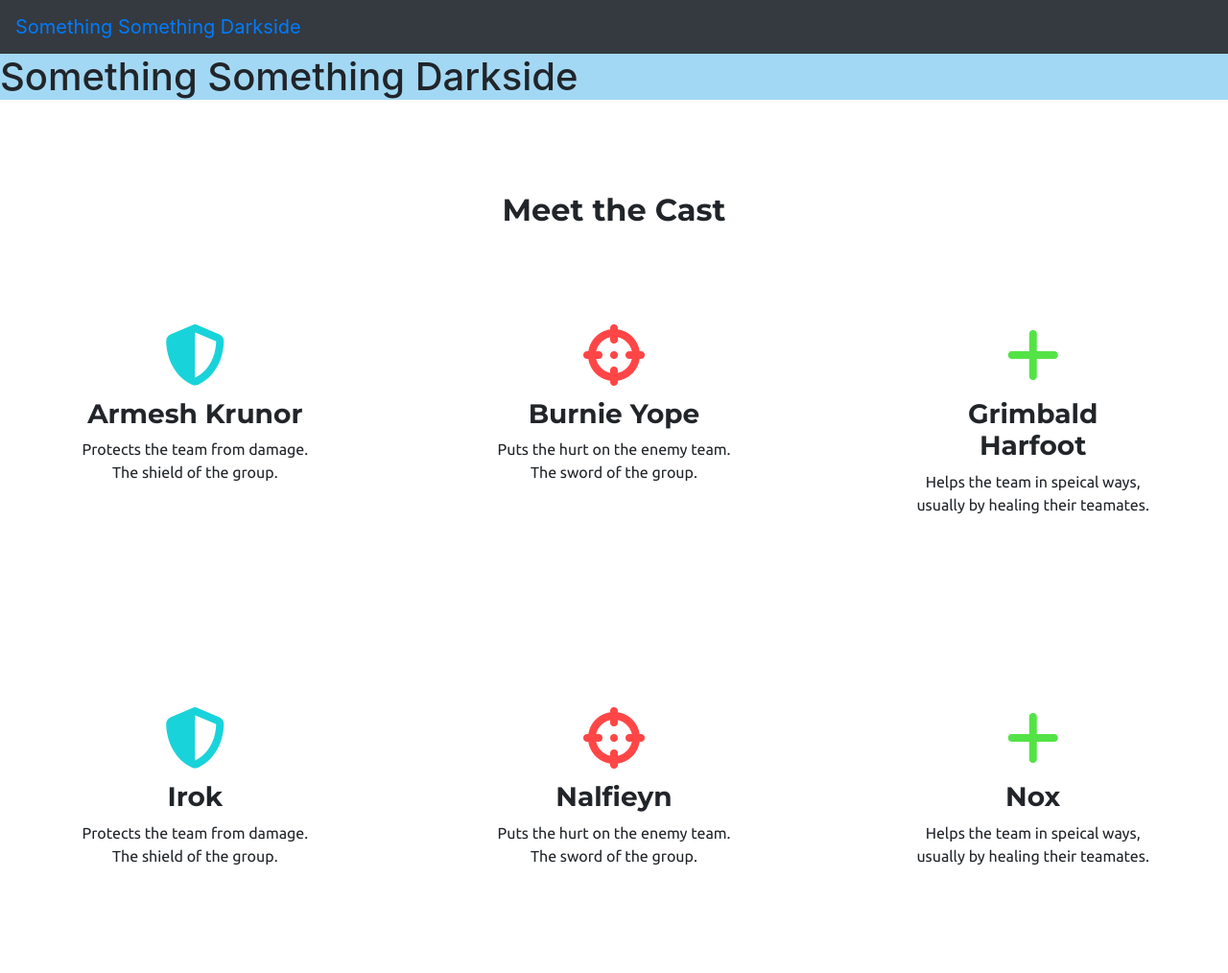
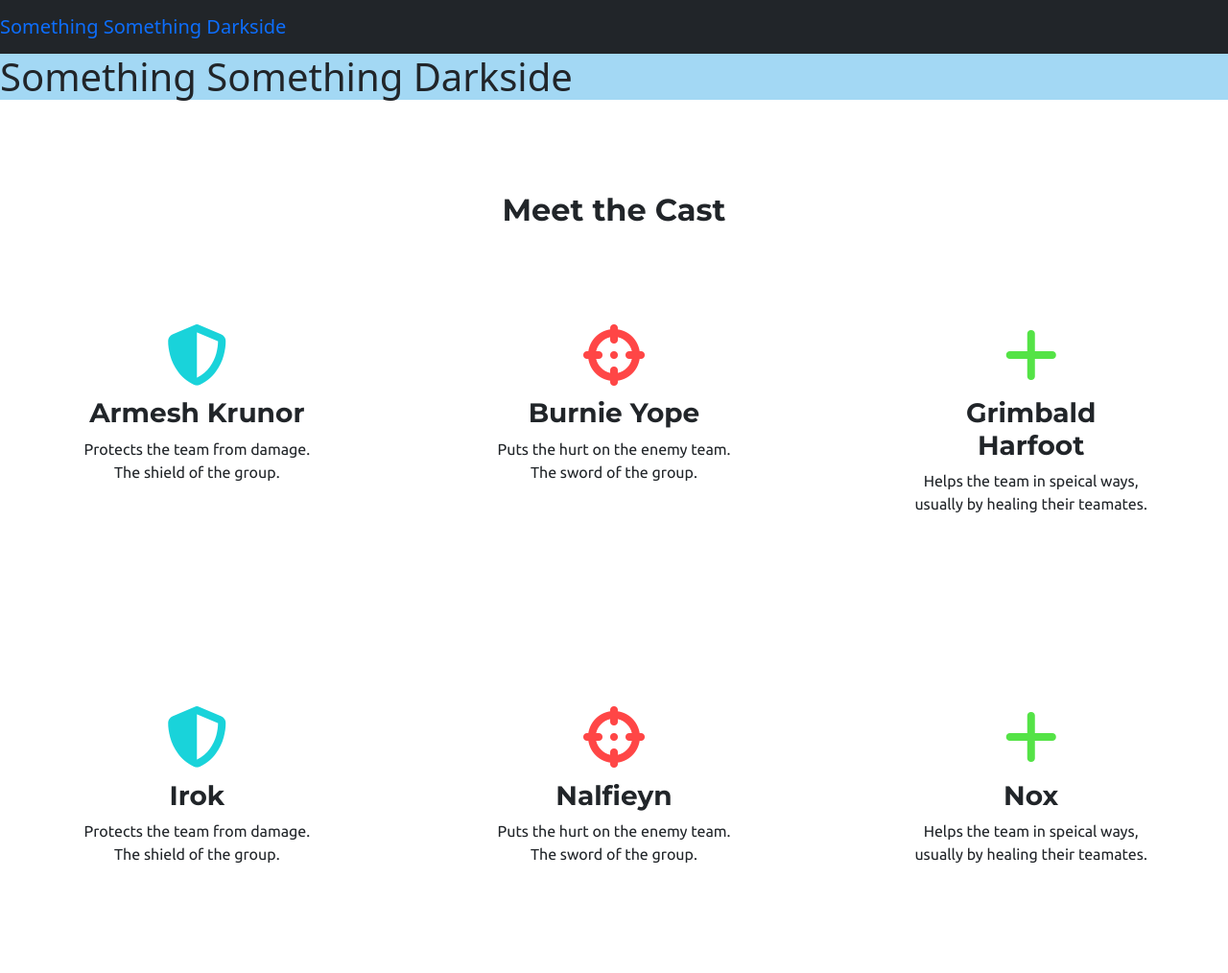
Before and after one commit to Cyder01/boostrap-site, a plain HTML site: page index.html in a window 1280 px wide. Shown: the top 1014 px of the page at 96% size. Drawn offline with nearby package versions, Linux system fonts and the light colour scheme.

Commit message:
Update bootstrap from v4.0 to v5.0

```diff
--- a/index.html
+++ b/index.html
@@ -6,7 +6,7 @@
   <title>Something Something Darkside</title>
 
   <!-- Style Sheets -->
-  <link rel="stylesheet" href="https://maxcdn.bootstrapcdn.com/bootstrap/4.0.0/css/bootstrap.min.css" integrity="sha384-Gn5384xqQ1aoWXA+058RXPxPg6fy4IWvTNh0E263XmFcJlSAwiGgFAW/dAiS6JXm" crossorigin="anonymous">
+<link href="https://cdn.jsdelivr.net/npm/bootstrap@5.0.0-beta1/dist/css/bootstrap.min.css" rel="stylesheet" integrity="sha384-giJF6kkoqNQ00vy+HMDP7azOuL0xtbfIcaT9wjKHr8RbDVddVHyTfAAsrekwKmP1" crossorigin="anonymous">
   <link rel="stylesheet" href="css/styles.css">
 
 <!-- Google Fonts -->
```
